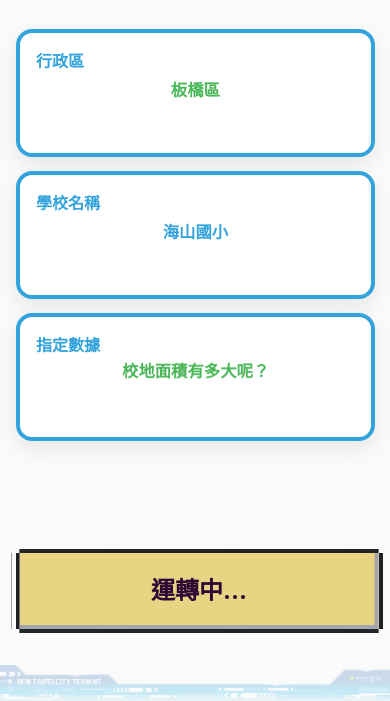
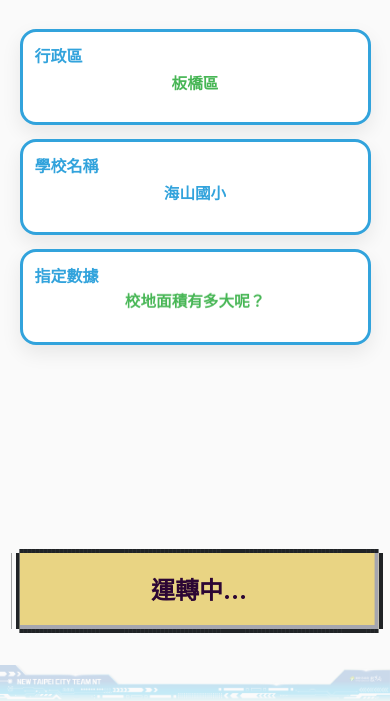
Before and after one commit to ezcan/ntpc-slot-machine, a plain HTML site: page index.html in a window 390 px wide. Both pictures are taken after a click on the button "出題 🔍". Shown: the part 143-844 px from the top of the page. Drawn offline with nearby package versions, Linux system fonts and the light colour scheme.

Commit message:
feat(ui): improve mobile UX layout, hide mascot on phones & optimize slot sizing

```diff
--- a/styles.css
+++ b/styles.css
@@ -1,26 +1,22 @@
 /* ====== 色票與參數 ====== */
 :root{
-  /* 顏色 */
-  --brand-green:#47B655; /* 吉祥物綠 */
-  --brand-blue:#32A3DC;  /* Banner藍 */
+  --brand-green:#47B655;
+  --brand-blue:#32A3DC;
   --accent-yellow:#FFE066;
   --text-1:#333;
   --text-3:#777;
   --bg:#FAFAFA;
   --card:#FFFFFF;
 
-  /* 容器寬（iPad 舞台） */
   --container-max: 1024px;
 
-  /* Slot 高度控制（行數 × 行高）*/
-  --slot-lines: 1;                         /* 拉霸建議 1 行 */
+  --slot-lines: 1;
   --slot-line-height: 1.6;
   --slot-font-size: clamp(1.125rem, 4vw, 1.5rem);
   --slot-fixed-height: calc(var(--slot-lines) * var(--slot-line-height) * 1em);
 
-  /* 版面空間（底部裝飾與 CTA 間距） */
   --banner-h: clamp(80px, 16vw, 160px);
-  --cta-block: 120px;                      /* CTA 預留高度 */
+  --cta-block: 120px;
 }
 
 /* ====== Base ====== */
@@ -28,44 +24,39 @@ html,body{height:100%;}
 body{
   background: var(--bg);
   color: var(--text-1);
-  font-family: 'Inter', system-ui, -apple-system, "Noto Sans TC", "PingFang TC", "Microsoft JhengHei", sans-serif;
+  font-family: 'Inter', system-ui, -apple-system, "Noto Sans TC","PingFang TC","Microsoft JhengHei",sans-serif;
 }
 .text-brand-green{ color: var(--brand-green); }
 .text-muted{ color: var(--text-3); }
 
-/* 容器：置中 + 限制最大寬 */
+/* 容器 */
 .app-container{
   width: min(100%, var(--container-max));
   margin-inline: auto;
   padding-inline: clamp(12px, 4vw, 20px);
 }
 .app-main{
-  /* 扣掉底部裝飾與 CTA，讓內容至少滿版 */
   min-height: calc(100svh - var(--banner-h) - var(--cta-block) - 88px);
-  display: block;
 }
 
-/* Header（上方漸層） */
+/* Header */
 .hero{ background: linear-gradient(90deg, var(--brand-blue), #57c0f0); }
 
-/* 底部裝飾（完整呈現，不裁切） */
+/* 底部裝飾 */
 .bottom-banner{
   position: fixed; left:0; right:0; bottom:0;
-  width:100%;
-  height: var(--banner-h);
+  width:100%; height: var(--banner-h);
   background: url('banner.png') center bottom / contain no-repeat;
-  opacity:.25;
-  pointer-events:none;
-  z-index:0;
+  opacity:.25; pointer-events:none; z-index:0;
 }
 
-/* 主頁內容預留底部空間，避免被裝飾與 CTA 遮住 */
+/* 主區 */
 .page{
   position: relative; z-index:1;
   padding-bottom: calc(var(--banner-h) + var(--cta-block));
 }
 
-/* ====== Slot 卡片 ====== */
+/* ===== SLOT BOX ===== */
 .slot-box{
   background: var(--card);
   border: 4px solid var(--brand-blue);
@@ -74,131 +65,113 @@ body{
   box-shadow: 0 8px 20px rgba(0,0,0,.08);
   min-height: 128px;
   transition: transform .12s ease, box-shadow .12s ease;
-  will-change: transform;
-
-  width:100%;
-  max-width:560px;     /* 三個統一寬度 */
-  margin:0 auto;
+  width:100%; max-width:560px; margin:0 auto;
 }
 .slot-box:hover{ transform: translateY(-3px); box-shadow: 0 12px 24px rgba(0,0,0,.10); }
 .slot-box:focus-within{ outline: 3px solid var(--accent-yellow); outline-offset: 2px; }
-.slot-title{ color: var(--brand-blue); font-weight: 700; margin-bottom: .25rem; }
+.slot-title{ color: var(--brand-blue); font-weight:700; margin-bottom:.25rem; }
 
-/* 完成高亮（整組 slots-panel 在 JS 加 .done） */
 .slots-panel.done .slot-box{
-  border-color:#FFB800;
-  box-shadow:0 0 12px rgba(255,184,0,.25);
+  border-color:#FFB800; box-shadow:0 0 12px rgba(255,184,0,.25);
 }
 
-/* ====== 固定高度 + 拉霸滾輪 ====== */
+/* SLOT TEXT / SPIN */
 .slot-text{
-  position: relative;
-  display:flex; align-items:center; justify-content:center;
+  position:relative; display:flex; align-items:center; justify-content:center;
   text-align:center; font-weight:700;
-  color: var(--brand-green);
-  font-size: var(--slot-font-size);
-  line-height: var(--slot-line-height);
-  height: var(--slot-fixed-height);
-  padding: 0 .25rem;
-  overflow: hidden;
+  color:var(--brand-green);
+  font-size:var(--slot-font-size);
+  line-height:var(--slot-line-height);
+  height:var(--slot-fixed-height);
+  padding:0 .25rem; overflow:hidden;
 }
-.slot-text.school{ color: var(--brand-blue); } /* 中欄更易識別 */
+.slot-text.school{ color:var(--brand-blue); }
 
-/* 停輪後文字 */
 .slot-lines{
-  display: -webkit-box;
-  -webkit-line-clamp: var(--slot-lines);
-  -webkit-box-orient: vertical;
-  overflow: hidden;
+  display:-webkit-box;
+  -webkit-line-clamp:var(--slot-lines);
+  -webkit-box-orient:vertical;
+  overflow:hidden;
 }
 
-/* 轉輪容器（JS 注入） */
-.reel{ will-change: transform; backface-visibility: hidden; transform: translateZ(0); }
+.reel{ will-change:transform; backface-visibility:hidden; transform:translateZ(0); }
 .reel-item{
-  height: var(--slot-fixed-height);
+  height:var(--slot-fixed-height);
   display:flex; align-items:center; justify-content:center;
-  font-weight:700;
-  color: inherit; /* 跟隨父層顏色 */
-  font-size: var(--slot-font-size);
-  line-height: var(--slot-line-height);
+  font-weight:700; color:inherit;
+  font-size:var(--slot-font-size); line-height:var(--slot-line-height);
 }
 
-/* 無縫循環動畫（A + A → 只滾到 50%） */
-@keyframes reel-spin{ 0%{ transform: translateY(0);} 100%{ transform: translateY(-50%);} }
+@keyframes reel-spin{0%{transform:translateY(0);}100%{transform:translateY(-50%);} }
 .spinning .reel{ animation: reel-spin .30s cubic-bezier(0.35,0,0.65,1) infinite; }
 
-/* 停輪微震感（JS 於 .slot-box 加 .settle 後自動播放） */
-@keyframes settle{ 0%{transform:translateY(0);} 50%{transform:translateY(2px);} 100%{transform:translateY(0);} }
-.slot-box.settle{ animation: settle .1s ease; }
+@keyframes settle{0%{transform:translateY(0);}50%{transform:translateY(2px);}100%{transform:translateY(0);} }
+.slot-box.settle{ animation:settle .1s ease; }
 
-/* 三列垂直、下移一些 */
 .grid-slots{
-  display:flex;
-  flex-direction: column;
-  align-items: center;
-  gap: 1rem;
-  margin-top: 3rem;
+  display:flex; flex-direction:column; align-items:center;
+  gap:1rem; margin-top:3rem;
 }
 
-/* 動畫可及性 */
 @media (prefers-reduced-motion: reduce){
-  .slot-box{ transition: none; }
-  .slot-box:hover{ transform: none; }
-  .spinning .reel{ animation: none; }
+  .slot-box{transition:none;}
+  .slot-box:hover{transform:none;}
+  .spinning .reel{animation:none;}
 }
 
-/* ====== CTA 固定底部置中 ====== */
+/* ===== CTA ===== */
 .cta{
-  background: var(--accent-yellow) !important;
+  background:var(--accent-yellow) !important;
   color:#3b0147 !important;
   border-color:#d4a300 !important;
   font-weight:700;
   padding:1.25rem 3rem;
   font-size:1.75rem;
   min-height:64px;
+  width:90%; max-width:420px;
+  position:fixed;
+  bottom:calc(8vh + env(safe-area-inset-bottom,0px));
+  left:50%; transform:translateX(-50%);
+  z-index:50;
+}
+.cta:hover{ transform:translateX(-50%) translateY(-2px); }
+.cta:active{ transform:translateX(-50%) translateY(2px); box-shadow:inset 0 0 8px rgba(0,0,0,.2); }
+.cta:disabled{ filter:grayscale(.3) brightness(.95); }
 
-  width:90%;
-  max-width:420px;
+/* ===== 吉祥物（桌機/平板顯示，手機隱藏） ===== */
+.mascot{
+  position:fixed;
+  left:max(1rem, calc((100vw - var(--container-max))/2 + 1rem));
+  bottom:calc(8vh + 6rem);
+  width:300px; filter:drop-shadow(0 6px 12px rgba(0,0,0,.15));
+  z-index:10;
+  animation:float 4s ease-in-out infinite;
+}
+@keyframes float{0%{transform:translateY(0);}50%{transform:translateY(-8px);}100%{transform:translateY(0);} }
 
-  position: fixed;
-  /* 加上 iOS 安全區，避免被手勢列擋住 */
-  bottom: calc(8vh + env(safe-area-inset-bottom, 0px));
-  left:50%;
-  transform: translateX(-50%);
-  z-index: 50;
-}
-.cta:hover{ transform: translateX(-50%) translateY(-2px); }
-.cta:active{ transform: translateX(-50%) translateY(2px); box-shadow: inset 0 0 8px rgba(0,0,0,.2); }
-.cta:disabled{ filter: grayscale(.3) brightness(.95); }
+/* ===== Mobile ===== */
+@media(max-width:767px){
 
-/* ====== 吉祥物（桌機/平板顯示；手機隱藏） ====== */
-.mascot{
-  position: fixed;
-  left: max(1rem, calc((100vw - var(--container-max))/2 + 1rem)); /* 與容器左緣對齊 */
-  right: auto;
-  bottom: calc(8vh + 6rem);
-  width: 300px;
-  filter: drop-shadow(0 6px 12px rgba(0,0,0,.15));
-  z-index: 10;
-  animation: float 4s ease-in-out infinite;
-}
+  .mascot{ display:none; }
 
-@keyframes float {
-  0%   { transform: translateY(0); }
-  50%  { transform: translateY(-8px); }
-  100% { transform: translateY(0); }
-}
+  .slot-box{
+    max-width:90vw;
+    padding:.75rem;
+    border-width:3px;
+    min-height:96px;
+  }
 
-/* 手機版：直接隱藏吉祥物，並讓 CTA 觸控更舒適 */
-@media (max-width: 767px){
-  .mascot{ display:none; }
+  .slot-title{ font-size:1rem; }
+
+  :root{
+    --slot-font-size:clamp(.95rem,4vw,1.15rem);
+  }
+
+  .grid-slots{ gap:.875rem; margin-top:2rem; }
+
   .cta{
-    font-size: 1.5rem;
-    padding: 1rem 2rem;
-    width: 92%;
-  }
-  .grid-slots{ gap: .875rem; margin-top: 2rem; }
-  :root{
-    --slot-font-size: clamp(1rem, 4.2vw, 1.25rem); /* 手機字再小一點，避免擠壓 */
+    font-size:1.5rem;
+    padding:1rem 2rem;
+    width:92%;
   }
 }
```
